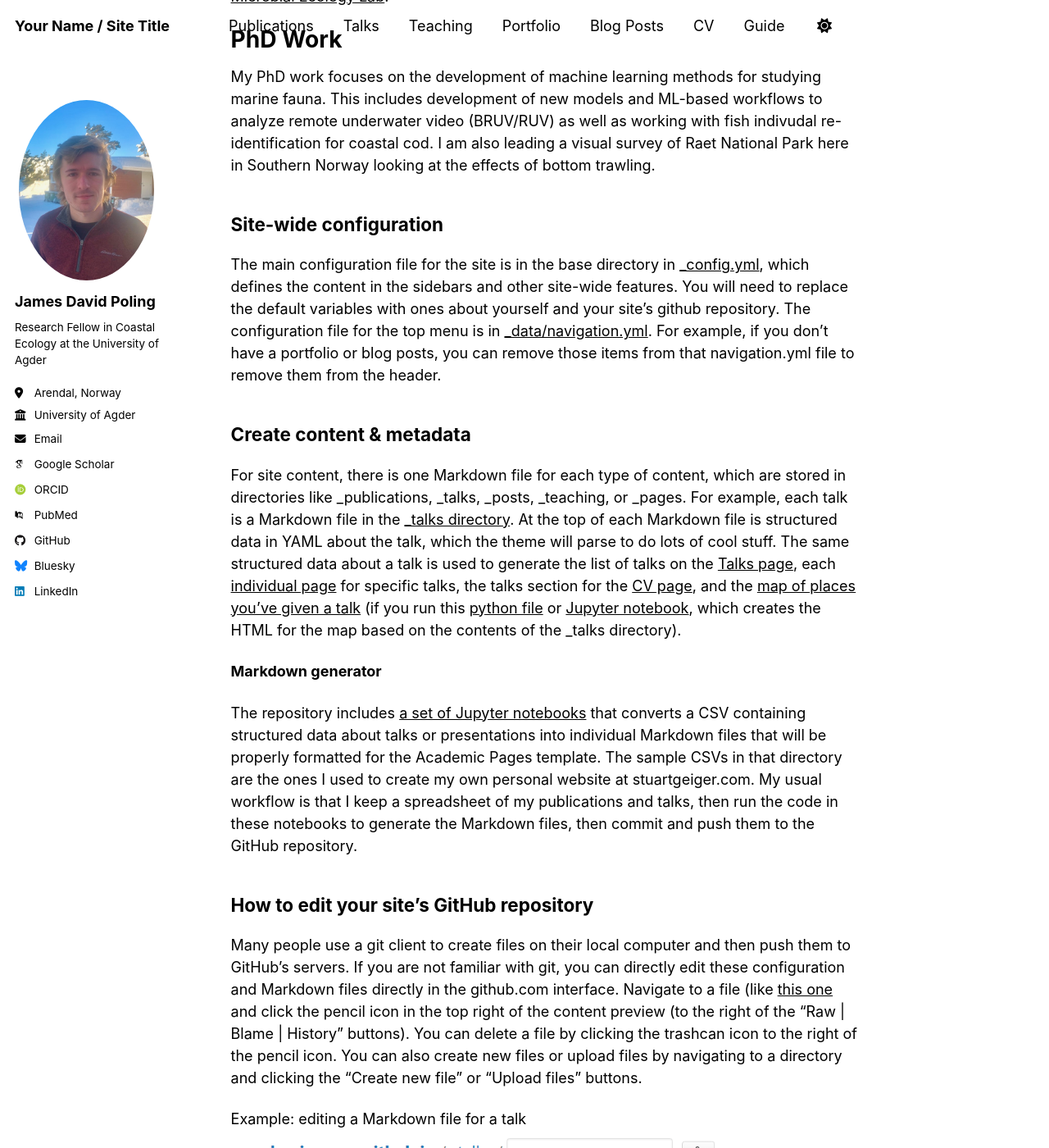
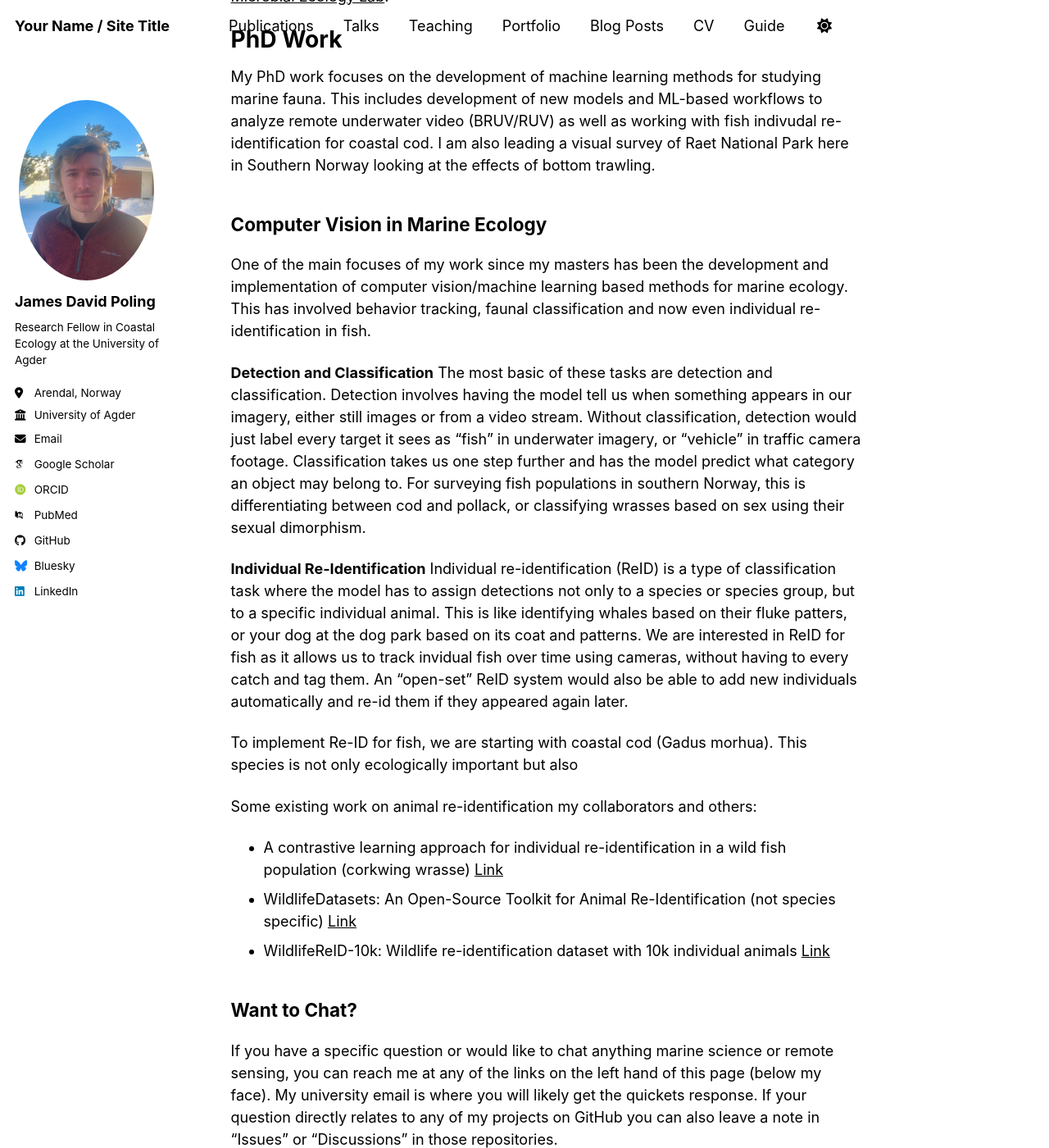
Before and after one commit to jdavidpoling/jdavidpoling.github.io, a Jekyll site: the page built from _pages/about.md, in a window 1280 px wide and 1400 px high, scrolled down 502 px. Shown: the whole window at 82% size. Built offline with Jekyll 4.4.1, drawn with Linux system fonts in a browser that asks for light colours; some web fonts are replaced; a script that is not in the unit is left out.

Commit message:
updated about

```diff
--- a/_pages/about.md
+++ b/_pages/about.md
@@ -17,25 +17,24 @@ PhD Work
 ======
 My PhD work focuses on the development of machine learning methods for studying marine fauna. This includes development of new models and ML-based workflows to analyze remote underwater video (BRUV/RUV) as well as working with fish indivudal re-identification for coastal cod. I am also leading a visual survey of Raet National Park here in Southern Norway looking at the effects of bottom trawling.
 
-Site-wide configuration
+Computer Vision in Marine Ecology
 ------
-The main configuration file for the site is in the base directory in [_config.yml](https://github.com/academicpages/academicpages.github.io/blob/master/_config.yml), which defines the content in the sidebars and other site-wide features. You will need to replace the default variables with ones about yourself and your site's github repository. The configuration file for the top menu is in [_data/navigation.yml](https://github.com/academicpages/academicpages.github.io/blob/master/_data/navigation.yml). For example, if you don't have a portfolio or blog posts, you can remove those items from that navigation.yml file to remove them from the header.
+One of the main focuses of my work since my masters has been the development and implementation of computer vision/machine learning based methods for marine ecology. This has involved behavior tracking, faunal classification and now even individual re-identification in fish.
 
-Create content & metadata
-------
-For site content, there is one Markdown file for each type of content, which are stored in directories like _publications, _talks, _posts, _teaching, or _pages. For example, each talk is a Markdown file in the [_talks directory](https://github.com/academicpages/academicpages.github.io/tree/master/_talks). At the top of each Markdown file is structured data in YAML about the talk, which the theme will parse to do lots of cool stuff. The same structured data about a talk is used to generate the list of talks on the [Talks page](https://academicpages.github.io/talks), each [individual page](https://academicpages.github.io/talks/2012-03-01-talk-1) for specific talks, the talks section for the [CV page](https://academicpages.github.io/cv), and the [map of places you've given a talk](https://academicpages.github.io/talkmap.html) (if you run this [python file](https://github.com/academicpages/academicpages.github.io/blob/master/talkmap.py) or [Jupyter notebook](https://github.com/academicpages/academicpages.github.io/blob/master/talkmap.ipynb), which creates the HTML for the map based on the contents of the _talks directory).
+**Detection and Classification**
+The most basic of these tasks are detection and classification. Detection involves having the model tell us when something appears in our imagery, either still images or from a video stream. Without classification, detection would just label every target it sees as "fish" in underwater imagery, or "vehicle" in traffic camera footage. Classification takes us one step further and has the model predict what category an object may belong to. For surveying fish populations in southern Norway, this is differentiating between cod and pollack, or classifying wrasses based on sex using their sexual dimorphism.
 
-**Markdown generator**
+**Individual Re-Identification**
+Individual re-identification (ReID) is a type of classification task where the model has to assign detections not only to a species or species group, but to a specific individual animal. This is like identifying whales based on their fluke patters, or your dog at the dog park based on its coat and patterns. We are interested in ReID for fish as it allows us to track invidual fish over time using cameras, without having to every catch and tag them. An "open-set" ReID system would also be able to add new individuals automatically and re-id them if they appeared again later.
 
-The repository includes [a set of Jupyter notebooks](https://github.com/academicpages/academicpages.github.io/tree/master/markdown_generator
-) that converts a CSV containing structured data about talks or presentations into individual Markdown files that will be properly formatted for the Academic Pages template. The sample CSVs in that directory are the ones I used to create my own personal website at stuartgeiger.com. My usual workflow is that I keep a spreadsheet of my publications and talks, then run the code in these notebooks to generate the Markdown files, then commit and push them to the GitHub repository.
+To implement Re-ID for fish, we are starting with coastal cod (Gadus morhua). This species is not only ecologically important but also
 
-How to edit your site's GitHub repository
-------
-Many people use a git client to create files on their local computer and then push them to GitHub's servers. If you are not familiar with git, you can directly edit these configuration and Markdown files directly in the github.com interface. Navigate to a file (like [this one](https://github.com/academicpages/academicpages.github.io/blob/master/_talks/2012-03-01-talk-1.md) and click the pencil icon in the top right of the content preview (to the right of the "Raw | Blame | History" buttons). You can delete a file by clicking the trashcan icon to the right of the pencil icon. You can also create new files or upload files by navigating to a directory and clicking the "Create new file" or "Upload files" buttons.
+Some existing work on animal re-identification my collaborators and others:
+- A contrastive learning approach for individual re-identification in a wild fish population (corkwing wrasse) [Link](https://arxiv.org/abs/2301.00596)
+- WildlifeDatasets: An Open-Source Toolkit for Animal Re-Identification (not species specific) [Link](https://openaccess.thecvf.com/content/WACV2024/html/Cermak_WildlifeDatasets_An_Open-Source_Toolkit_for_Animal_Re-Identification_WACV_2024_paper.html)
+- WildlifeReID-10k: Wildlife re-identification dataset with 10k individual animals [Link](https://arxiv.org/abs/2406.09211)
 
-Example: editing a Markdown file for a talk
-![Editing a Markdown file for a talk](/images/editing-talk.png)
+
 
 Want to Chat?
 ------
```
Also changed, not shown: _posts/2012-08-14-blog-post-1.md (+1 -1 lines).
